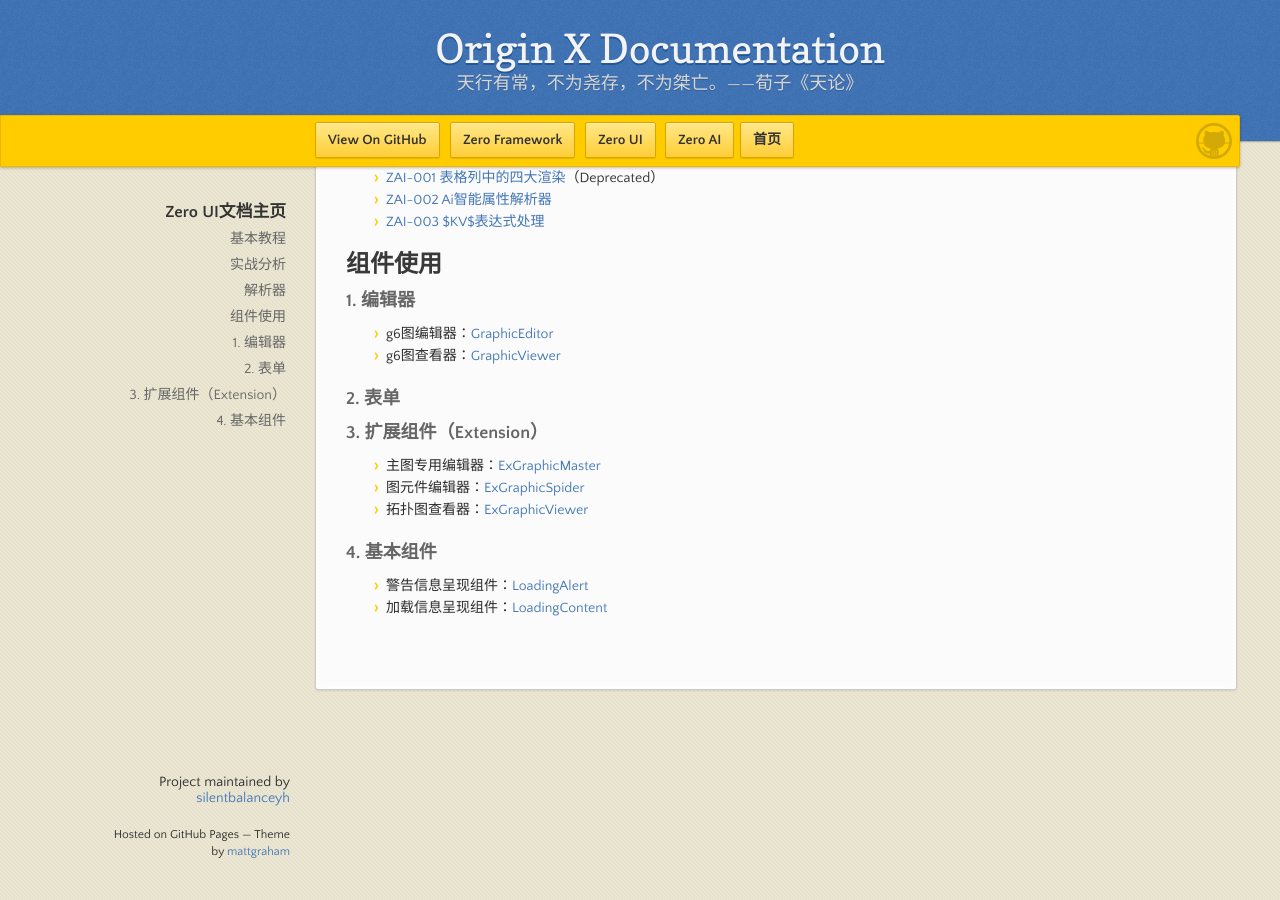
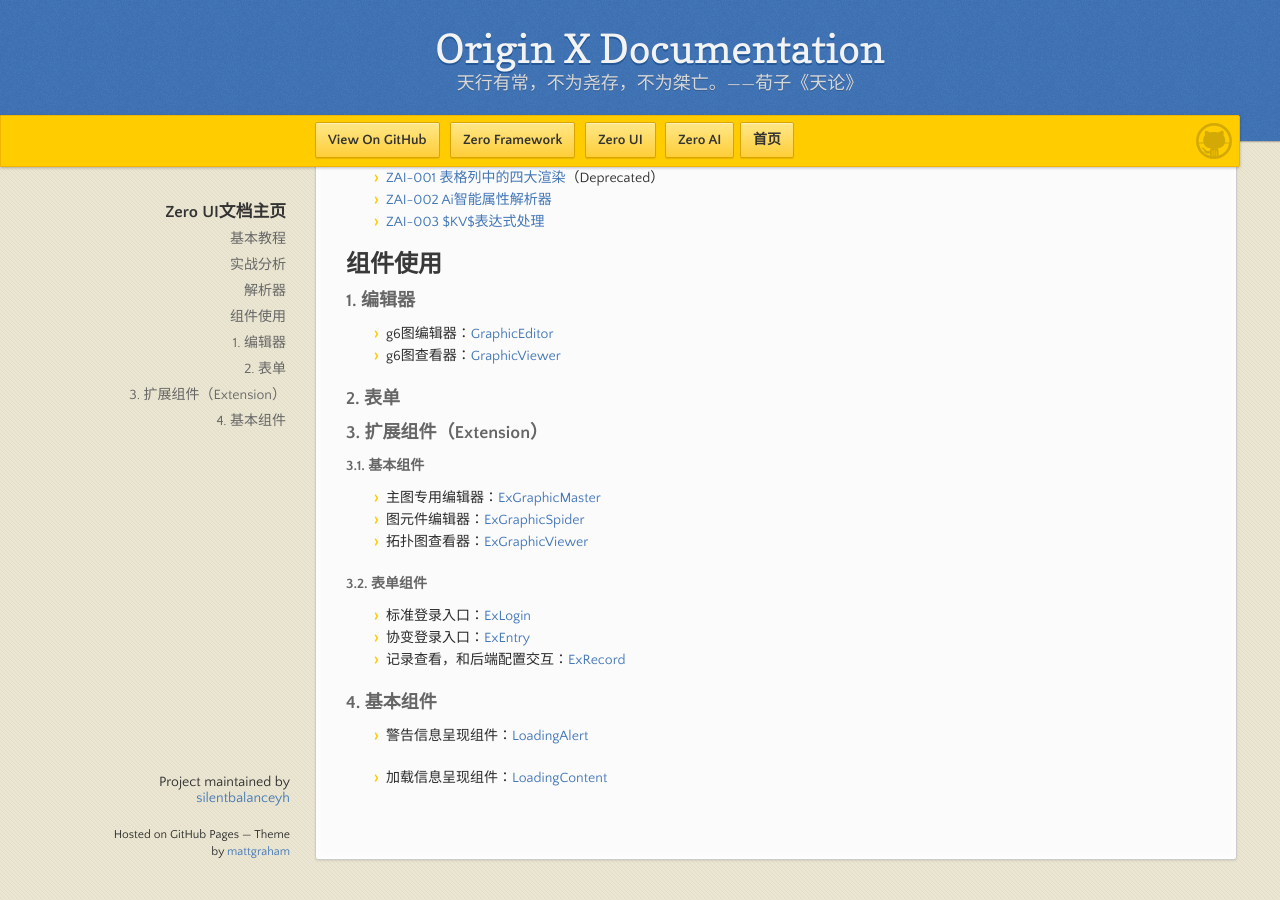
Before and after one commit to silentbalanceyh/mi-kb, a Jekyll site: the page built from zero-ui/main.md, in a window 1280 px wide and 900 px high, scrolled down 713 px. Built offline with Jekyll 4.4.1, drawn with Linux system fonts in a browser that asks for light colours; our own code applies the rules of GitHub Pages for plain Markdown files.

Commit message:
Creates zero-ui/6-zero-uizu-jian-shuo-ming/kuo-zhan-zu-jian/exformlink.md
Auto commit by GitBook Editor

```diff
--- a/zero-ui/main.md
+++ b/zero-ui/main.md
@@ -43,11 +43,20 @@ Zero UI文档用来讲解Zero UI框架的基本用法（[http://www.vertxui.cn](
 
 ### 3. 扩展组件（Extension）
 
+#### 3.1. 基本组件
+
 * 主图专用编辑器：[ExGraphicMaster](/zero-ui/6-zero-uizu-jian-shuo-ming/kuo-zhan-zu-jian/exgraphicmaster.md)
 * 图元件编辑器：[ExGraphicSpider](/zero-ui/6-zero-uizu-jian-shuo-ming/kuo-zhan-zu-jian/exgraphicspider.md)
 * 拓扑图查看器：[ExGraphicViewer](/zero-ui/6-zero-uizu-jian-shuo-ming/kuo-zhan-zu-jian/exgraphicviewer.md)
 
+#### 3.2. 表单组件
+
+* 标准登录入口：[ExLogin](/zero-ui/6-zero-uizu-jian-shuo-ming/kuo-zhan-zu-jian/exlogin.md)
+* 协变登录入口：[ExEntry](/zero-ui/6-zero-uizu-jian-shuo-ming/kuo-zhan-zu-jian/exentry.md)
+* 记录查看，和后端配置交互：[ExRecord](/zero-ui/6-zero-uizu-jian-shuo-ming/kuo-zhan-zu-jian/exrecord.md)
+
 ### 4. 基本组件
 
 * 警告信息呈现组件：[LoadingAlert](/zero-ui/6-zero-uizu-jian-shuo-ming/ji-ben-zu-jian/loadingalert.md)
+
 * 加载信息呈现组件：[LoadingContent](/zero-ui/6-zero-uizu-jian-shuo-ming/ji-ben-zu-jian/loadingcontent.md)
```
Also changed, not shown: SUMMARY.md (+5 -0 lines), zero-ui/6-zero-uizu-jian-shuo-ming/kuo-zhan-zu-jian/exentry.md (added), zero-ui/6-zero-uizu-jian-shuo-ming/kuo-zhan-zu-jian/exform.md (added), zero-ui/6-zero-uizu-jian-shuo-ming/kuo-zhan-zu-jian/exformlink.md (added), zero-ui/6-zero-uizu-jian-shuo-ming/kuo-zhan-zu-jian/exlogin.md (added), zero-ui/6-zero-uizu-jian-shuo-ming/kuo-zhan-zu-jian/exrecord.md (added).
